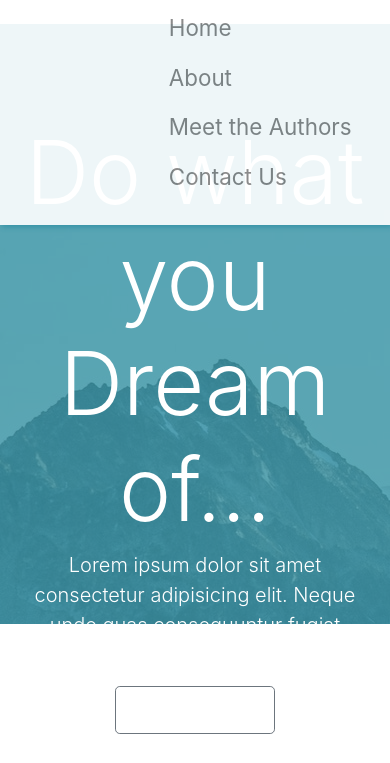
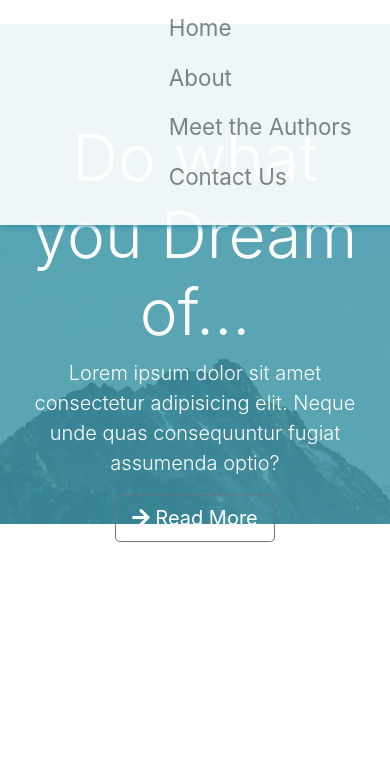
Before and after one commit to steviebanko/Meteorite, a plain HTML site: page index.html in a window 390 px wide. Shown: the part 81-844 px from the top of the page. Drawn offline with nearby package versions, Linux system fonts and the light colour scheme.

Commit message:
added media query

```diff
--- a/scss/style.scss
+++ b/scss/style.scss
@@ -30,3 +30,15 @@ body {
     height: 100%;
   }
 }
+
+
+// MEDIA QUERIES
+
+@media(max-width: 768px) {
+    #showcase {
+        min-height: 500px;
+        h1 {
+            font-size: 4rem;
+        }
+    }
+}
```
Also changed, not shown: css/style.css.
